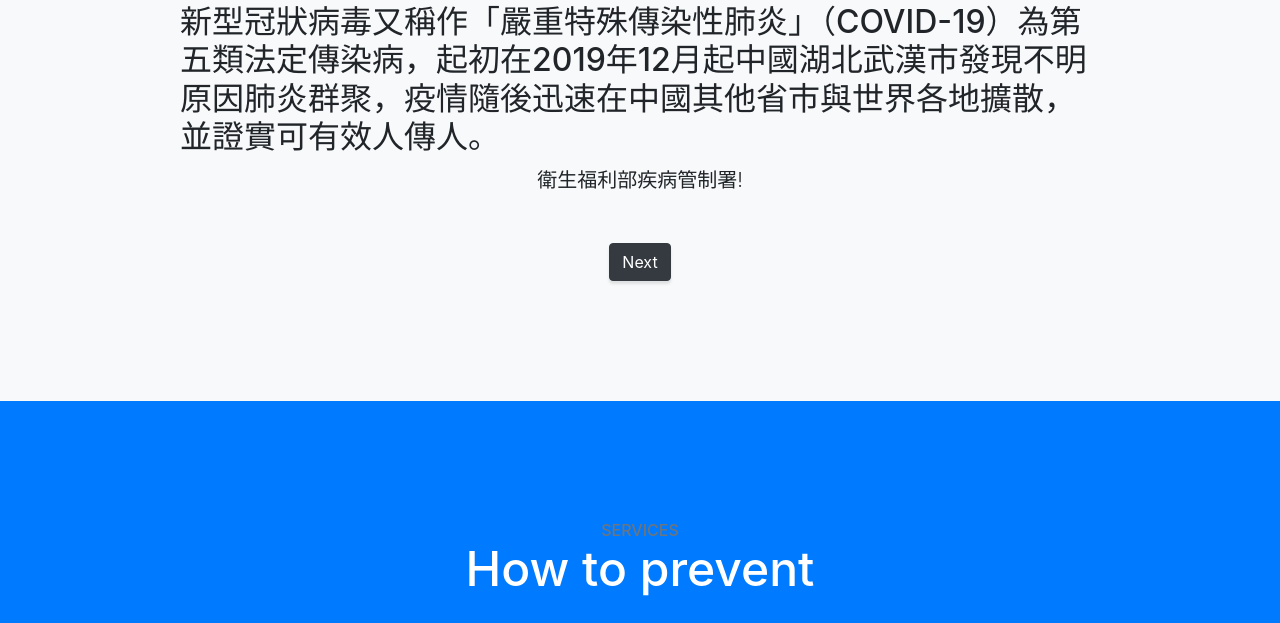
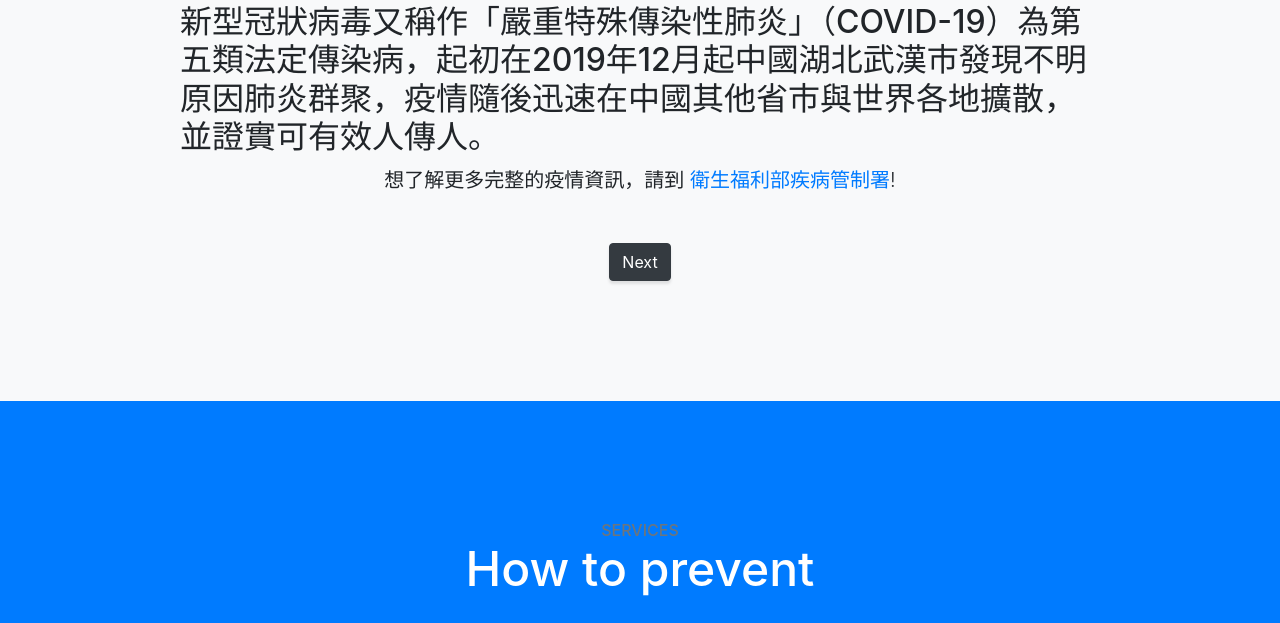
Before and after one commit to Connie1002/covid-19, a website with bundled scripts: page index.html in a window 1280 px wide. Shown: the part 917-1540 px from the top of the page. Built offline with nearby package versions, Linux system fonts and the light colour scheme.

Commit message:
Update index.html

```diff
--- a/index.html
+++ b/index.html
@@ -70,7 +70,7 @@
       <div class="row">
         <div class="col-lg-10 mx-auto">
           <h2 align="left">新型冠狀病毒又稱作「嚴重特殊傳染性肺炎」（COVID-19）為第五類法定傳染病，起初在2019年12月起中國湖北武漢市發現不明原因肺炎群聚，疫情隨後迅速在中國其他省市與世界各地擴散，並證實可有效人傳人。</h2>
-          <p class="lead mb-5" align="left>想了解更多完整的疫情資訊，請到
+          <p class="lead mb-5">想了解更多完整的疫情資訊，請到
             <a href="https://www.cdc.gov.tw">衛生福利部疾病管制署</a>!</p>
           <a class="btn btn-dark btn-xl js-scroll-trigger" href="#services">Next</a>
         </div>
```
